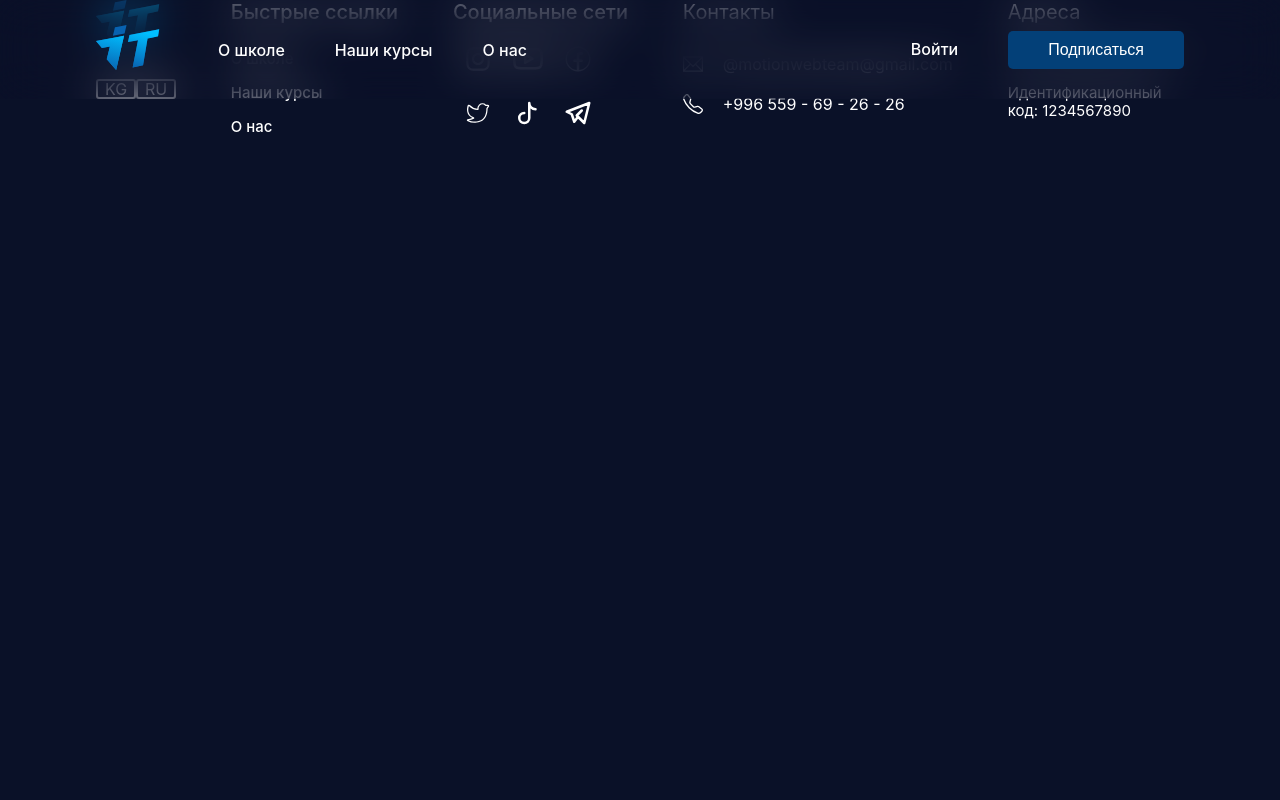
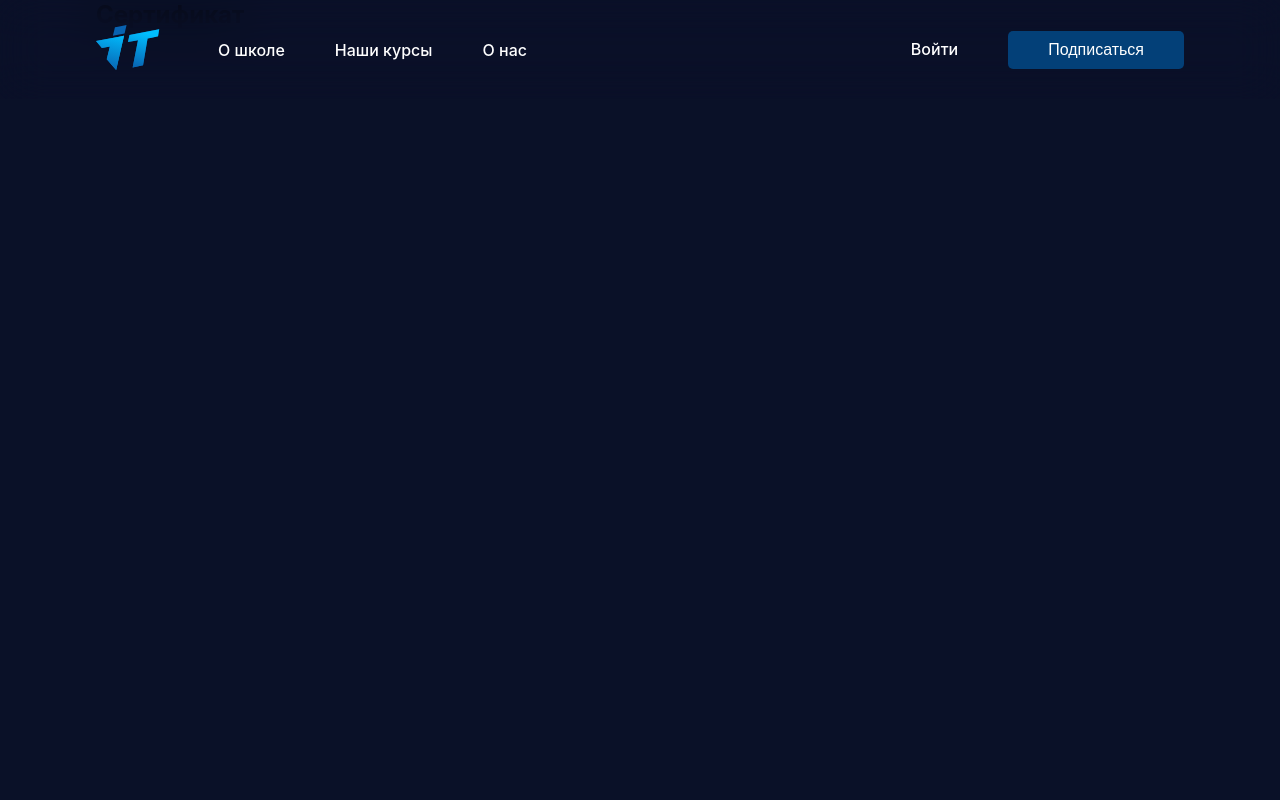
Before and after one commit to aknazarDev/IT, a React (Create React App) app: page /control in a window 1280 px wide. Shown: the top 800 px of the page. Built offline with nearby package versions, Linux system fonts and the light colour scheme.

Commit message:
add control

```diff
--- a/src/App.js
+++ b/src/App.js
@@ -12,6 +12,7 @@ import Package from "./components/Package/Package";
 import Checking from "./components/Checking/Checking";
 import Masters from "./components/Masters/Masters";
 import Profile from "./components/Profile/Profile";
+import Control from "./components/Control/Control";
 
 
 function App() {
@@ -19,24 +20,21 @@ function App() {
         <>
             <Routes>
                 <Route path='/home' element={<Gen/>}/>
-                {/*<Route path='/' element={<Gen/>}/>*/}
-                {/*<Route path='/' element={<General/>}/>*/}
-                {/*<Route path='/' element={<Global/>}/>*/}
-                {/*<Route path='/' element={<Globally/>}/>*/}
+                <Route path='/' element={<Gen/>}/>
+                <Route path='/' element={<General/>}/>
+                <Route path='/' element={<Global/>}/>
+                <Route path='/' element={<Globally/>}/>
                 <Route path='/school' element={<School/>}/>
                 <Route path='/course' element={<Course/>}/>
                 <Route path='/about' element={<About/>}/>
-
-
                 <Route path='/articlese' element={<Articlese/>}/>
                 <Route path='/package' element={<Package/>}/>
                 <Route path='/checking' element={<Checking/>}/>
                 <Route path='/masters' element={<Masters/>}/>
                 <Route path='/profile' element={<Profile/>}/>
-
-                {/*<Route path='/articlese' element={<Articlese/>}/>*/}
-                {/*<Route path='/package' element={<Package/>}/>*/}
-                {/*<Route path='/checking' element={<Checking/>}/>*/}
+                <Route path='/package' element={<Package/>}/>
+                <Route path='/checking' element={<Checking/>}/>
+                <Route path='/control' element={<Control/>}/>
             </Routes>
         </>
     );
--- /dev/null
+++ b/src/components/Control/Control.js
@@ -0,0 +1,19 @@
+import React from 'react';
+
+
+const Control = () => {
+    return (
+        <>
+            <section id="control">
+                <div className="container">
+                    <div className="control--general">
+                        <h1>Сертификат</h1>
+                        <p>По окончании обучения выдается онлайн сертификат.</p>
+                    </div>
+                </div>
+            </section>
+        </>
+    );
+};
+
+export default Control;
--- a/src/components/Masters/Masters.js
+++ b/src/components/Masters/Masters.js
@@ -28,12 +28,15 @@ const Masters = () => {
                             <h1>Мастер-классы</h1>
                         </div>
                         <div className="master--general__blocks">
+                            <Link className='master--general__blocks--link' to={'/control'}>
                                 <div className="master--general__blocks--block">
                                     <h5>Реактивное программирование на Java: как, зачем и стоит ли? </h5>
                                     <p>Программирования появилась сравнительно недавно, лет 10 назад. Что вызвало
                                         популярность этого <br/>относительно нового подхода и почему сейчас он в тренде,
                                         рассказал на конференции РИТ++ ...</p>
                                 </div>
+                            </Link>
+
                             <div className="master--general__blocks--block">
                                 <h5>Реактивное программирование на Java: как, зачем и стоит ли? </h5>
                                 <p>Программирования появилась сравнительно недавно, лет 10 назад. Что вызвало
--- /dev/null
+++ b/src/styles/Control/control.scss
@@ -0,0 +1,7 @@
+#control{
+  .control--general{
+    h1{
+      padding-bottom: 900px;
+    }
+  }
+}
--- a/src/styles/style.scss
+++ b/src/styles/style.scss
@@ -17,7 +17,6 @@
 @import "src/styles/Footer/mediaFooter";
 @import "src/styles/Checking/checking";
 @import "src/styles/Profile/profile";
-
 @import "src/styles/Course/mediaCourse";
 @import "src/styles/Hero/mediaHero";
 @import "src/styles/Articles/mediaArticl";
@@ -31,6 +30,9 @@
 @import "src/styles/Dollar/mediaDollar";
 @import "src/styles/Team/mediaTeam";
 @import "src/styles/School/mediaSchool";
+@import "src/styles/Control/control";
+
+
 
 
 @import "Sliders/sliders";
```
Also changed, not shown: src/components/School/Master.js (+5 -5 lines). Lines whose indentation alone changed are shown as unchanged.
